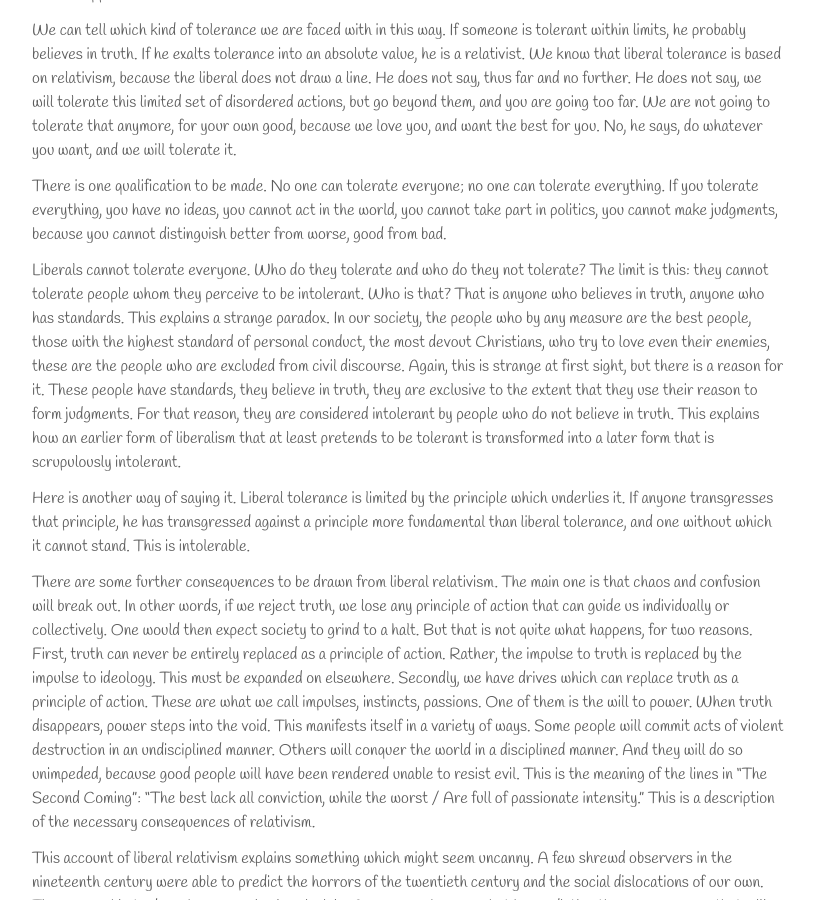
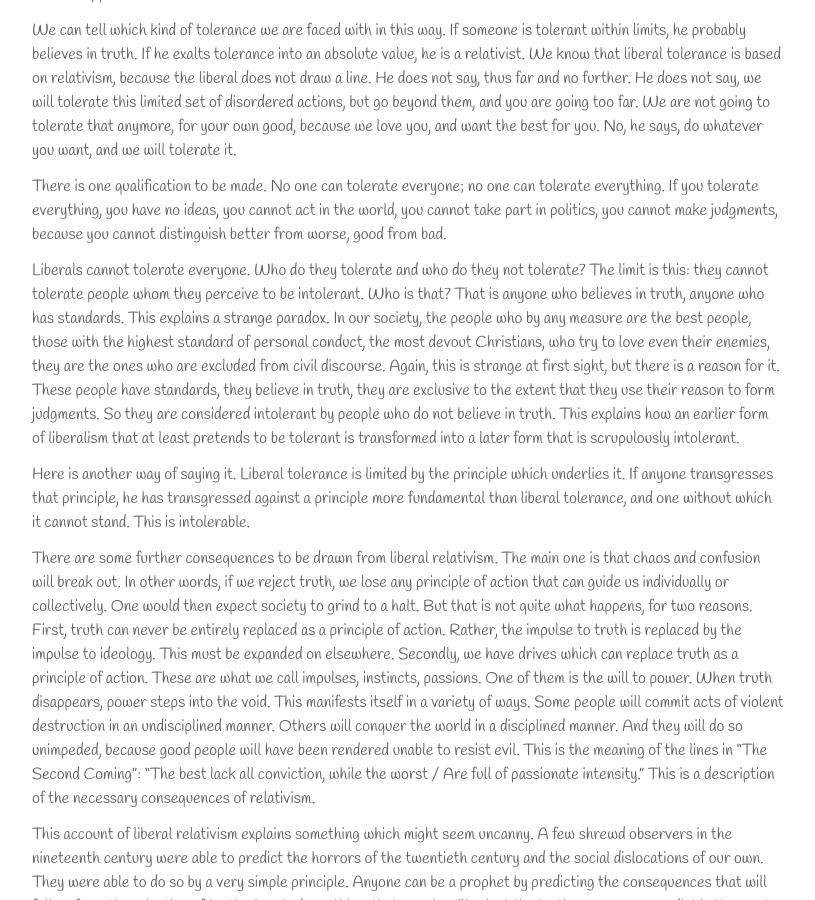
Before and after one commit to GabeHess/gabe-hess-website, a Jekyll site: the page built from _posts/2022-4-30-whats-wrong-with-liberalism.md, in a window 1280 px wide and 900 px high, scrolled down 1402 px. Shown: the whole window, without its empty margins (232-1047 px from the left). Built offline with Jekyll 4.4.1, drawn with Linux system fonts in a browser that asks for light colours; some web fonts are replaced.

Commit message:
Edit "What's Wrong With Liberalism

```diff
--- a/_posts/2022-4-30-whats-wrong-with-liberalism.md
+++ b/_posts/2022-4-30-whats-wrong-with-liberalism.md
@@ -26,7 +26,7 @@ We can tell which kind of tolerance we are faced with in this way. If someone is
 
 There is one qualification to be made. No one can tolerate everyone; no one can tolerate everything. If you tolerate everything, you have no ideas, you cannot act in the world, you cannot take part in politics, you cannot make judgments, because you cannot distinguish better from worse, good from bad.
 
-Liberals cannot tolerate everyone. Who do they tolerate and who do they not tolerate? The limit is this: they cannot tolerate people whom they perceive to be intolerant. Who is that? That is anyone who believes in truth, anyone who has standards. This explains a strange paradox. In our society, the people who by any measure are the best people, those with the highest standard of personal conduct, the most devout Christians, who try to love even their enemies, these are the people who are excluded from civil discourse. Again, this is strange at first sight, but there is a reason for it. These people have standards, they believe in truth, they are exclusive to the extent that they use their reason to form judgments. For that reason, they are considered intolerant by people who do not believe in truth. This explains how an earlier form of liberalism that at least pretends to be tolerant is transformed into a later form that is scrupulously intolerant.
+Liberals cannot tolerate everyone. Who do they tolerate and who do they not tolerate? The limit is this: they cannot tolerate people whom they perceive to be intolerant. Who is that? That is anyone who believes in truth, anyone who has standards. This explains a strange paradox. In our society, the people who by any measure are the best people, those with the highest standard of personal conduct, the most devout Christians, who try to love even their enemies, they are the ones who are excluded from civil discourse. Again, this is strange at first sight, but there is a reason for it. These people have standards, they believe in truth, they are exclusive to the extent that they use their reason to form judgments. So they are considered intolerant by people who do not believe in truth. This explains how an earlier form of liberalism that at least pretends to be tolerant is transformed into a later form that is scrupulously intolerant.
 
 Here is another way of saying it. Liberal tolerance is limited by the principle which underlies it. If anyone transgresses that principle, he has transgressed against a principle more fundamental than liberal tolerance, and one without which it cannot stand. This is intolerable.
 
```
